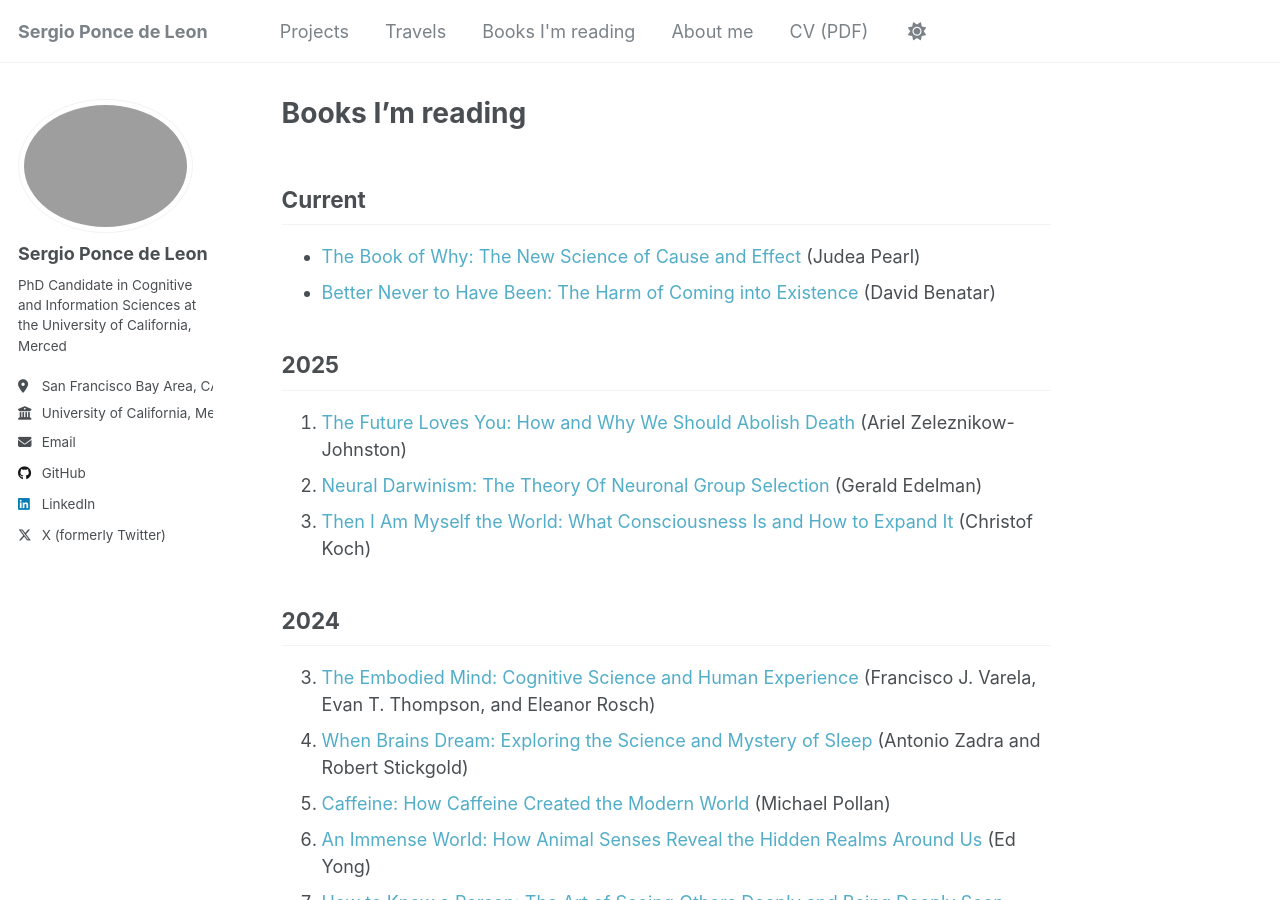
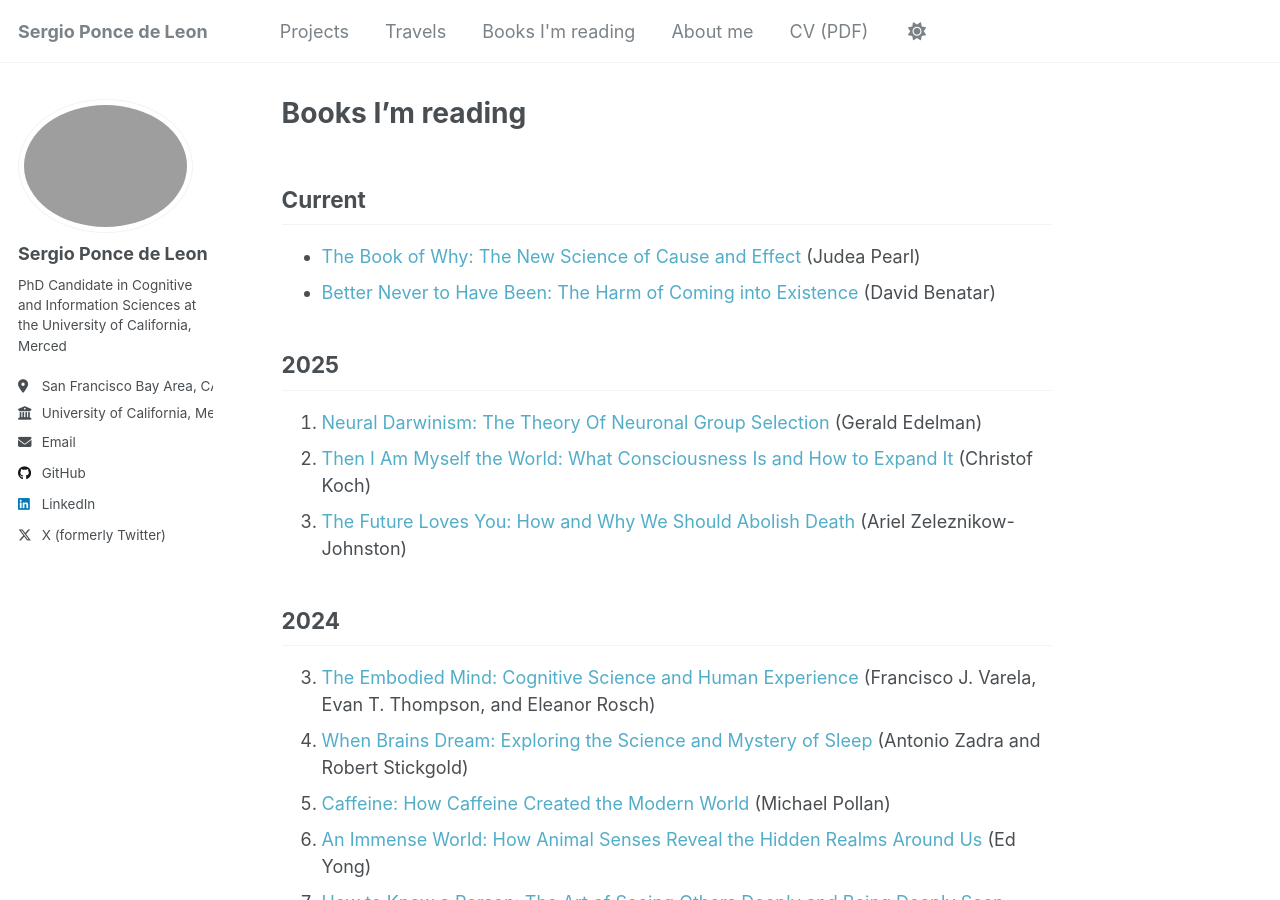
Before and after one commit to sergiopdl/sergiopdl.github.io, a Jekyll site: the page built from _pages/books-im-reading.md, in a window 1280 px wide and 900 px high. Built offline with Jekyll 4.4.1, drawn with Linux system fonts in a browser that asks for light colours.

```diff
--- a/_pages/books-im-reading.md
+++ b/_pages/books-im-reading.md
@@ -12,9 +12,9 @@ author_profile: true
 
 <h2>2025</h2>
 <ol>
-  <li><a href="https://www.amazon.com.au/Future-Loves-You-Should-Abolish/dp/180206379X" target="_blank">The Future Loves You: How and Why We Should Abolish Death</a> (Ariel Zeleznikow-Johnston)</li>
   <li><a href="https://www.amazon.com/Neural-Darwinism-Theory-Neuronal-Selection/dp/0465049346" target="_blank">Neural Darwinism: The Theory Of Neuronal Group Selection</a> (Gerald Edelman)</li>
   <li><a href="https://www.amazon.com/Then-Myself-World-Consciousness-Expand/dp/1541602803" target="_blank">Then I Am Myself the World: What Consciousness Is and How to Expand It</a> (Christof Koch)</li>
+  <li><a href="https://www.amazon.com.au/Future-Loves-You-Should-Abolish/dp/180206379X" target="_blank">The Future Loves You: How and Why We Should Abolish Death</a> (Ariel Zeleznikow-Johnston)</li>
 </ol>
 
 <h2>2024</h2>
```
